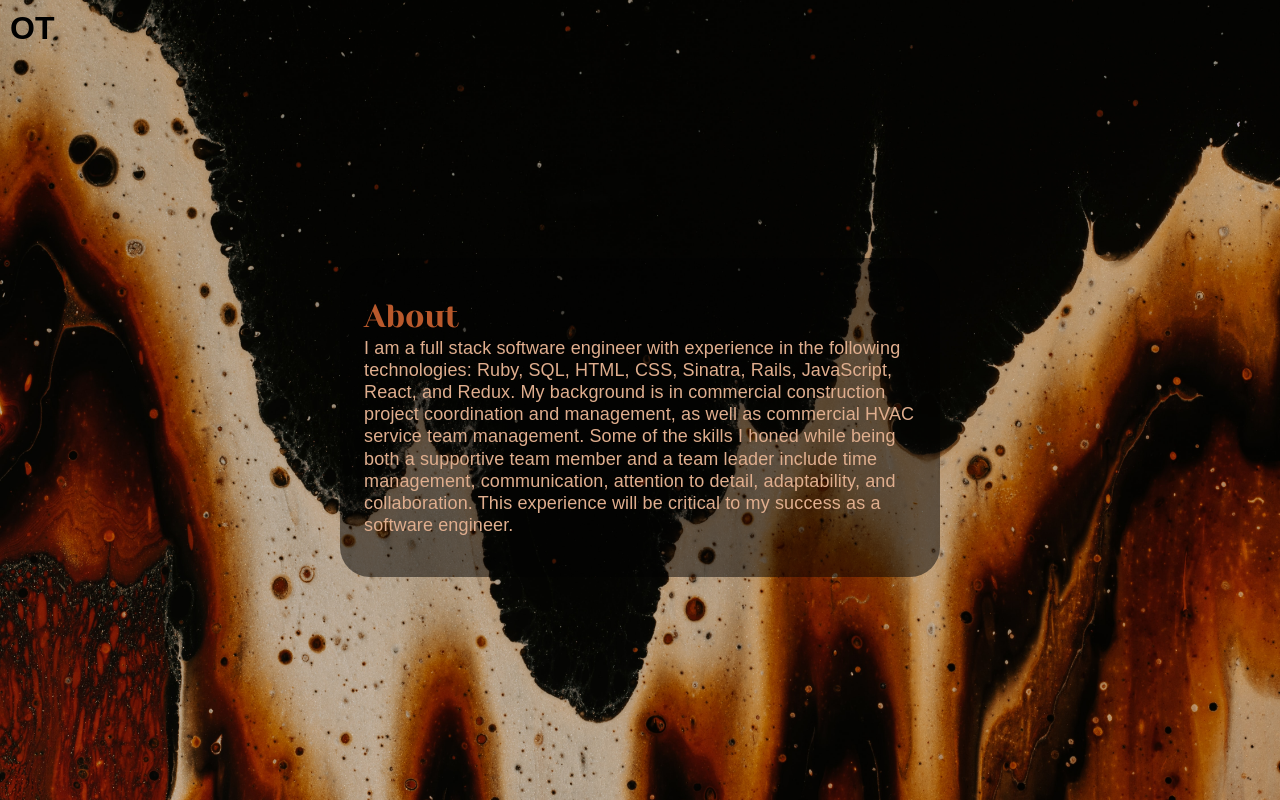
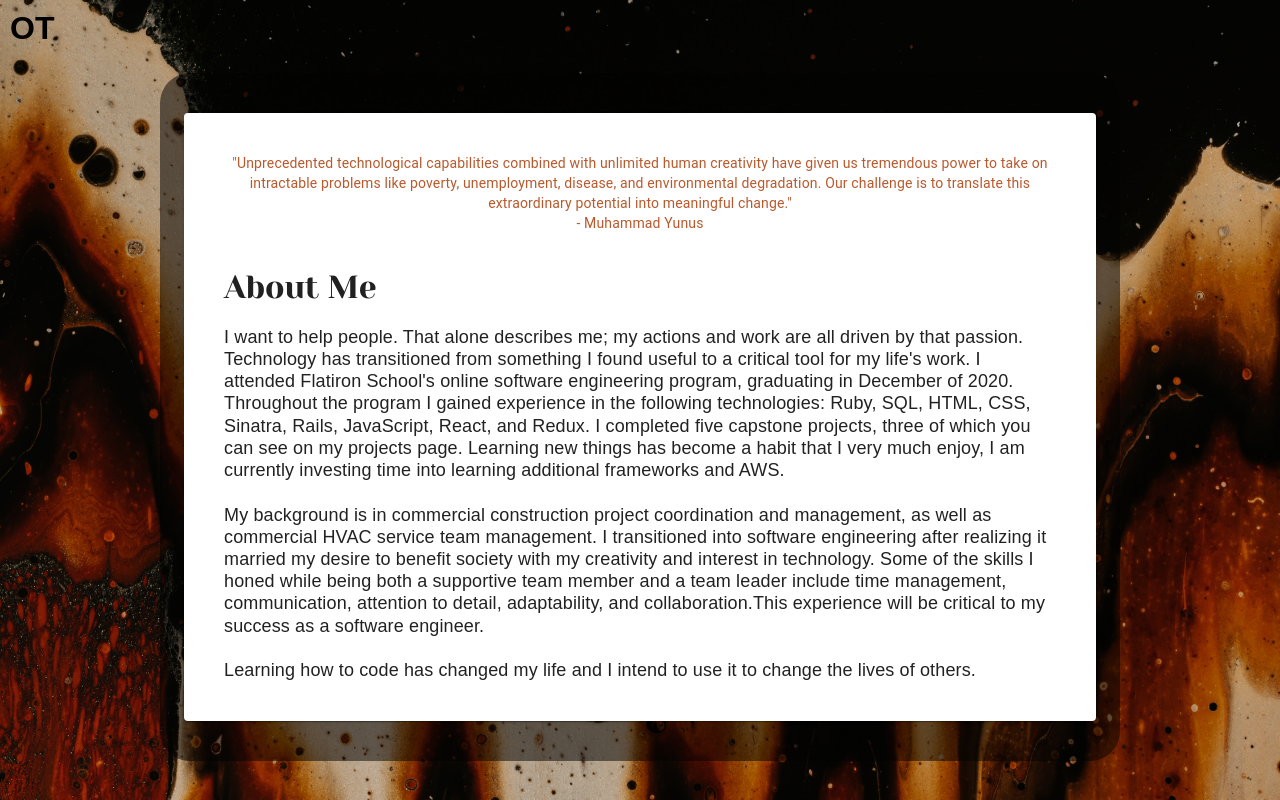
Before and after one commit to ortufte/olivia-tufte, a React (Create React App) app: page /about in a window 1280 px wide. Built offline with nearby package versions, Linux system fonts and the light colour scheme; a web font is replaced by a local one.

Commit message:
revise about content

```diff
--- a/src/components/About.js
+++ b/src/components/About.js
@@ -1,19 +1,43 @@
 import React from 'react';
-import { Container, Typography } from '@material-ui/core'
+import { Container, Typography, Card } from '@material-ui/core'
+
 
 const About = () => {
     return(
-        <Container className='about' maxWidth='sm' >
-            <Typography variant="h2" color="primary">About</Typography>
-            <Typography variant="h4" color="secondary">
-                I am a full stack software engineer with experience in the following
-                technologies: Ruby, SQL, HTML, CSS, Sinatra, Rails, JavaScript, React,
-                and Redux. My background is in commercial construction project coordination
-                and management, as well as commercial HVAC service team management. Some of
-                the skills I honed while being both a supportive team member and a team leader
-                include time management, communication, attention to detail, adaptability, and
-                collaboration. This experience will be critical to my success as a software engineer.
+        <Container className='about' maxWidth='md' >
+            <Card>
+            <Typography variant="body2" color="primary" align='center' >
+            "Unprecedented technological capabilities combined with unlimited
+            human creativity have given us tremendous power to take on intractable
+            problems like poverty, unemployment, disease, and environmental degradation.
+            Our challenge is to translate this extraordinary potential into meaningful
+            change." <br></br> - Muhammad Yunus
             </Typography>
+            <br></br>
+            <br></br>
+            <Typography variant="h2" >About Me</Typography>
+            <br></br>
+            <Typography variant="h4" >
+                I want to help people. That alone describes me; my actions and work are all driven by that passion.
+                Technology has transitioned from something I found useful to a critical tool for my life's work.
+                I attended Flatiron School's online software engineering program, graduating in December of 2020.
+                Throughout the program I gained experience in the following technologies: Ruby, SQL, HTML, CSS,
+                Sinatra, Rails, JavaScript, React, and Redux. I completed five capstone projects, three of which
+                you can see on my projects page. Learning new things has become a habit that I very much enjoy, I
+                am currently investing time into learning additional frameworks and AWS.
+                <br></br>
+                <br></br>
+                My background is in commercial construction project coordination and management, as well as commercial
+                HVAC service team management. I transitioned into software engineering after realizing it married my desire
+                to benefit society with my creativity and interest in technology. Some of the skills I honed while being
+                both a supportive team member and a team leader include time management, communication, attention to detail,
+                adaptability, and collaboration.This experience will be critical to my success as a software engineer.
+                <br></br>
+                <br></br>
+                Learning how to code has changed my life and I intend to use it to change the lives of others.
+
+            </Typography>
+            </Card>
         </Container>
     )
 }
```
